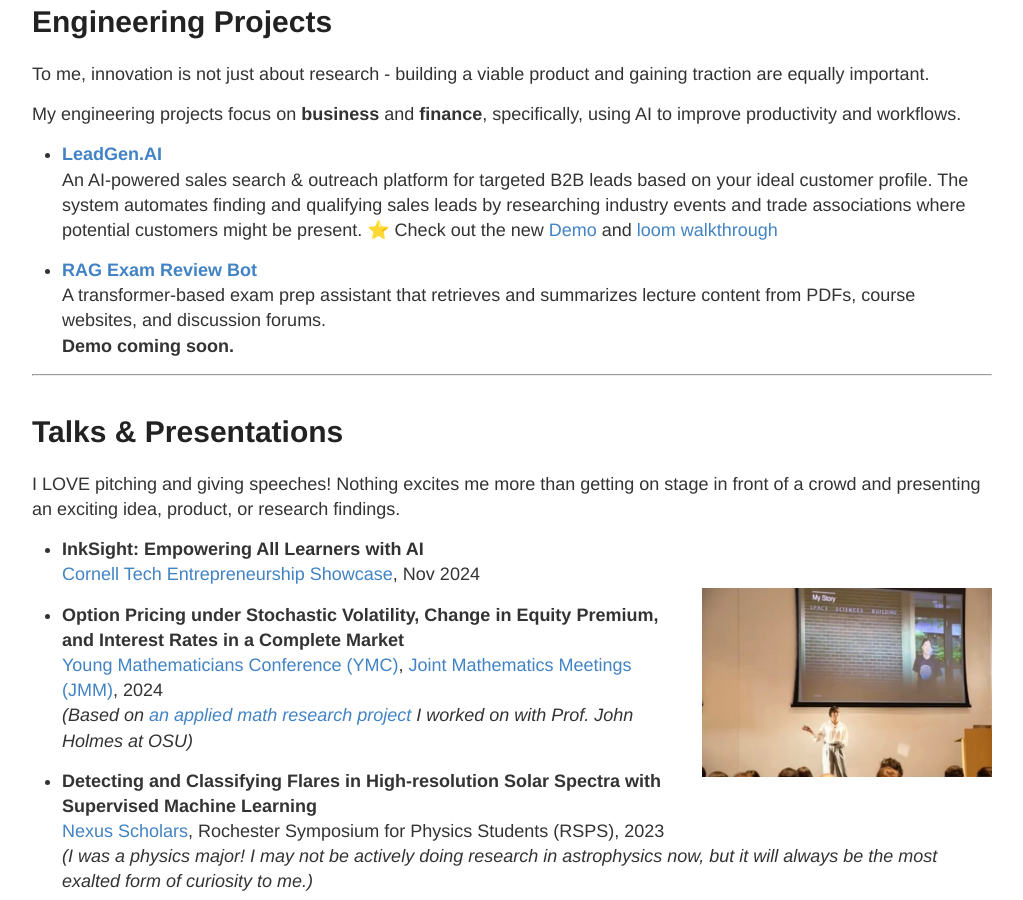
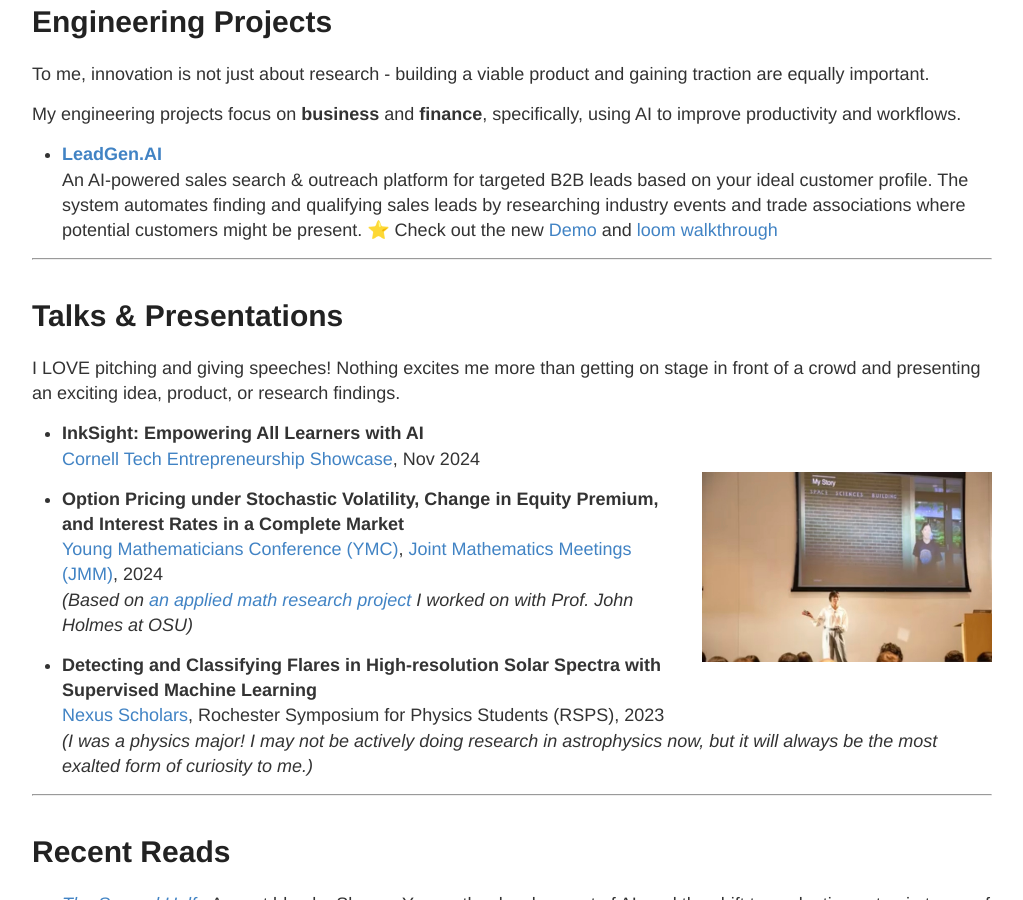
Before and after one commit to nicolehao34/nicolehao34.github.io, a Jekyll site: the page built from index.md, in a window 1280 px wide and 900 px high, scrolled down 1384 px. Shown: the whole window, without its empty margins (128-1151 px from the left). Built offline with Jekyll 4.4.1, drawn with Linux system fonts in a browser that asks for light colours.

Commit message:
Update index.md

```diff
--- a/index.md
+++ b/index.md
@@ -45,11 +45,6 @@
 An AI-powered sales search & outreach platform for targeted B2B leads based on your ideal customer profile. The system automates finding and qualifying sales leads by researching industry events and trade associations where potential customers might be present. ⭐ Check out the new [Demo](https://GenLead-AI-nicolehao7.replit.app) and [loom walkthrough](https://www.loom.com/share/127c02e726394d038c29dd18419ce4d8?sid=7ff1b0c6-f1e7-4877-93ee-48ea8ae139ca)
 
 
-- **[RAG Exam Review Bot](https://github.com/nicolehao34/ai-pdf-chatbot)** <br>
-A transformer-based exam prep assistant that retrieves and summarizes lecture content from PDFs, course websites, and discussion forums. <br>
-**Demo coming soon.**
-
-
 
 
 ---
```
